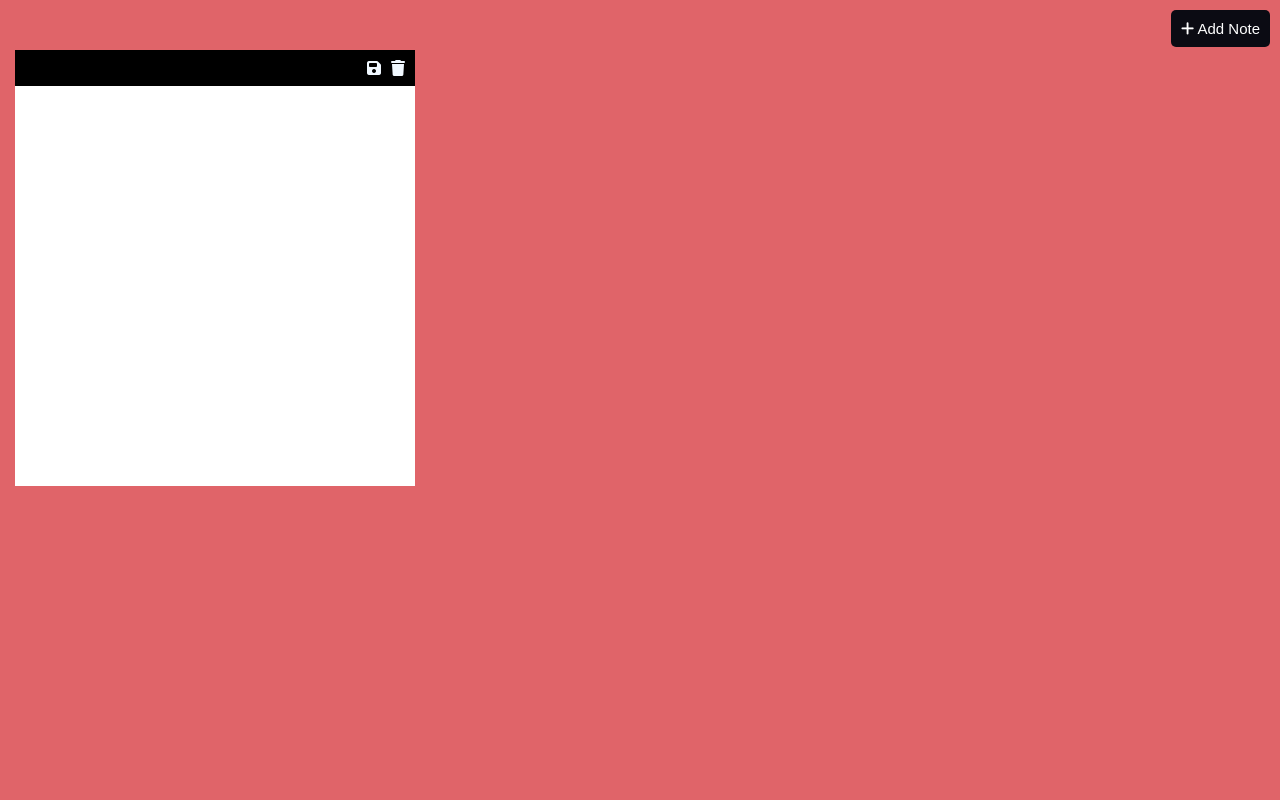
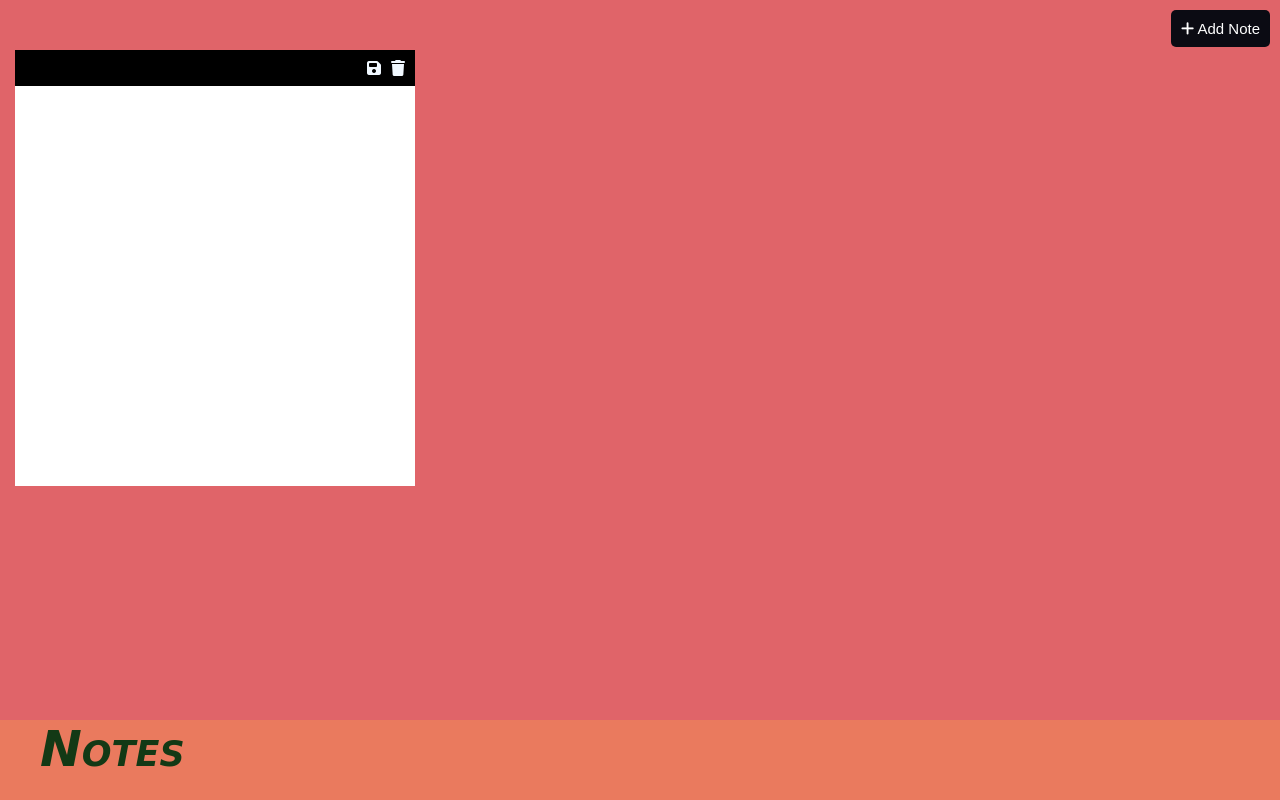
Before and after one commit to Neharsputhran/Note_Website, a plain HTML site: page index.html in a window 1280 px wide. Drawn offline with Linux system fonts and the light colour scheme.

Commit message:
Update index.html

```diff
--- a/index.html
+++ b/index.html
@@ -14,7 +14,9 @@
             Add Note
         </button>
         <div id="main">
-
+          <nav>
+                <label class="logo">Notes</label>
+            </nav>
         </div>
 
         <script src="https://kit.fontawesome.com/f4e815f78b.js" crossorigin="anonymous"></script>
```
